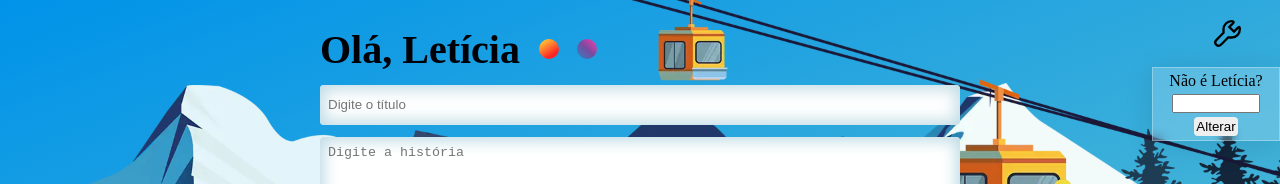
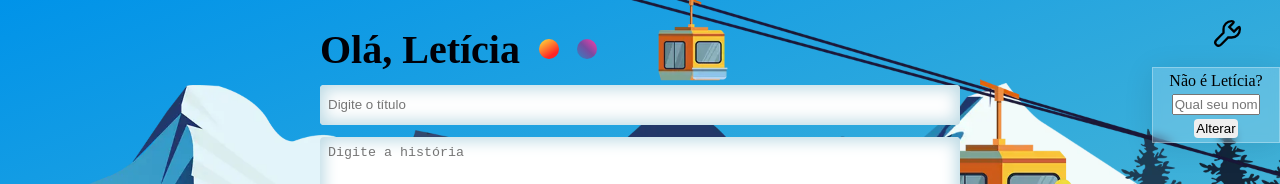
Before and after one commit to FilipeSall/story-teller-print-generator, a React (Vite) app: page / in a window 1280 px wide. Both pictures are taken after a click on the button 1215 px from the left and 35 px from the top of the page. Shown: the top 184 px of the page. Built offline with nearby package versions, Linux system fonts and the light colour scheme; a web font is replaced by a local one.

Commit message:
Alterando fontes

```diff
--- a/src/App.css
+++ b/src/App.css
@@ -157,11 +157,11 @@
 }
 
 .roboto_font {
-  font-family: 'Open Sans', sans-serif;
+  font-family: 'Roboto', sans-serif;
 }
 
 .lato_font{
-  font-family: 'Lato', sans-serif;
+  font-family: 'Lato', 'Courier New', Courier, monospace;
 }
 
 .button_container {
--- a/src/components/config_btn/ConfigBtn.tsx
+++ b/src/components/config_btn/ConfigBtn.tsx
@@ -32,7 +32,7 @@ function ConfigBtn() {
             {show &&
                 <div className='config_form'>
                     <label>Não é {user}?</label>
-                    <input type='text' onChange={handleChange} value={changeUser} className={`${error && 'error'}`} />
+                    <input type='text' onChange={handleChange} value={changeUser} className={`${error && 'error'}`} placeholder='Qual seu nome' />
                     <button onClick={handleClick}>Alterar</button>
                 </div>
             }
--- a/src/components/config_btn/configBtn.css
+++ b/src/components/config_btn/configBtn.css
@@ -41,6 +41,7 @@
 
 .config_form>input {
     width: 75%;
+    padding: 1px;
 }
 
 .error{
```
